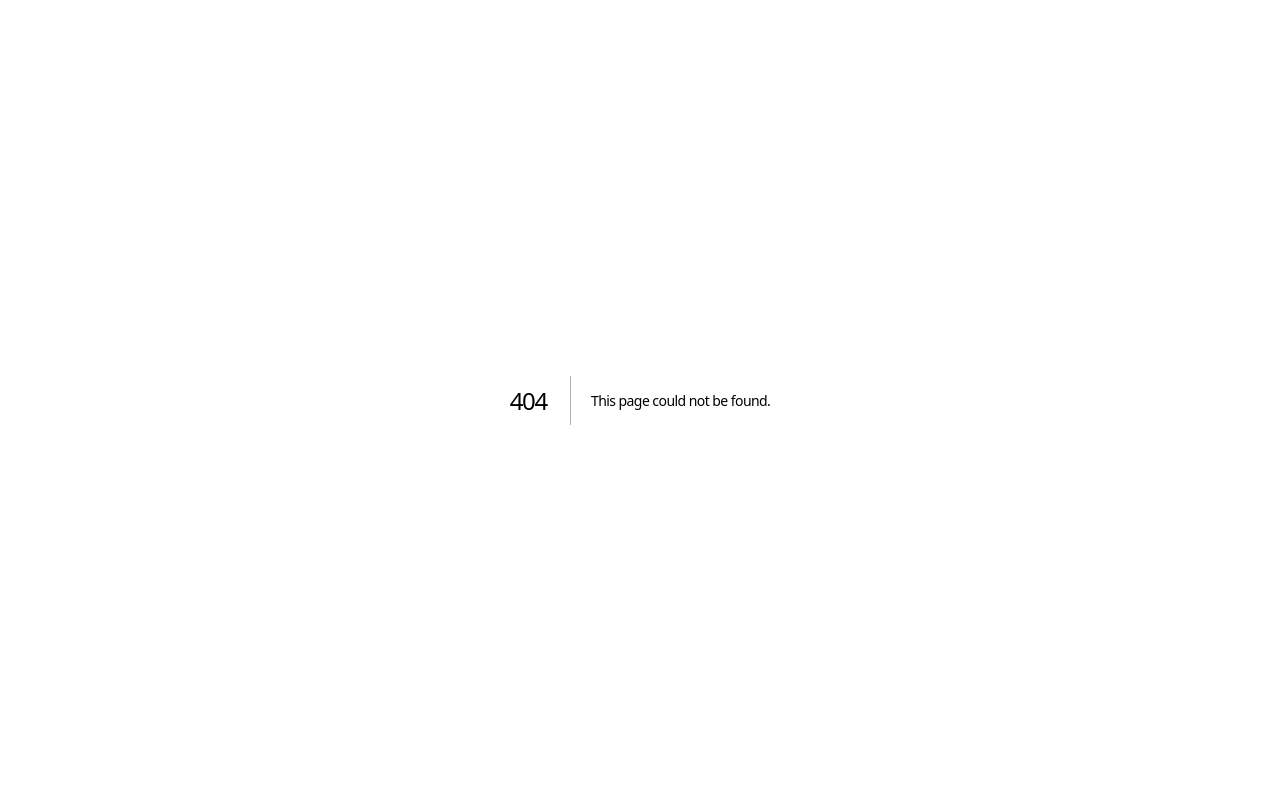
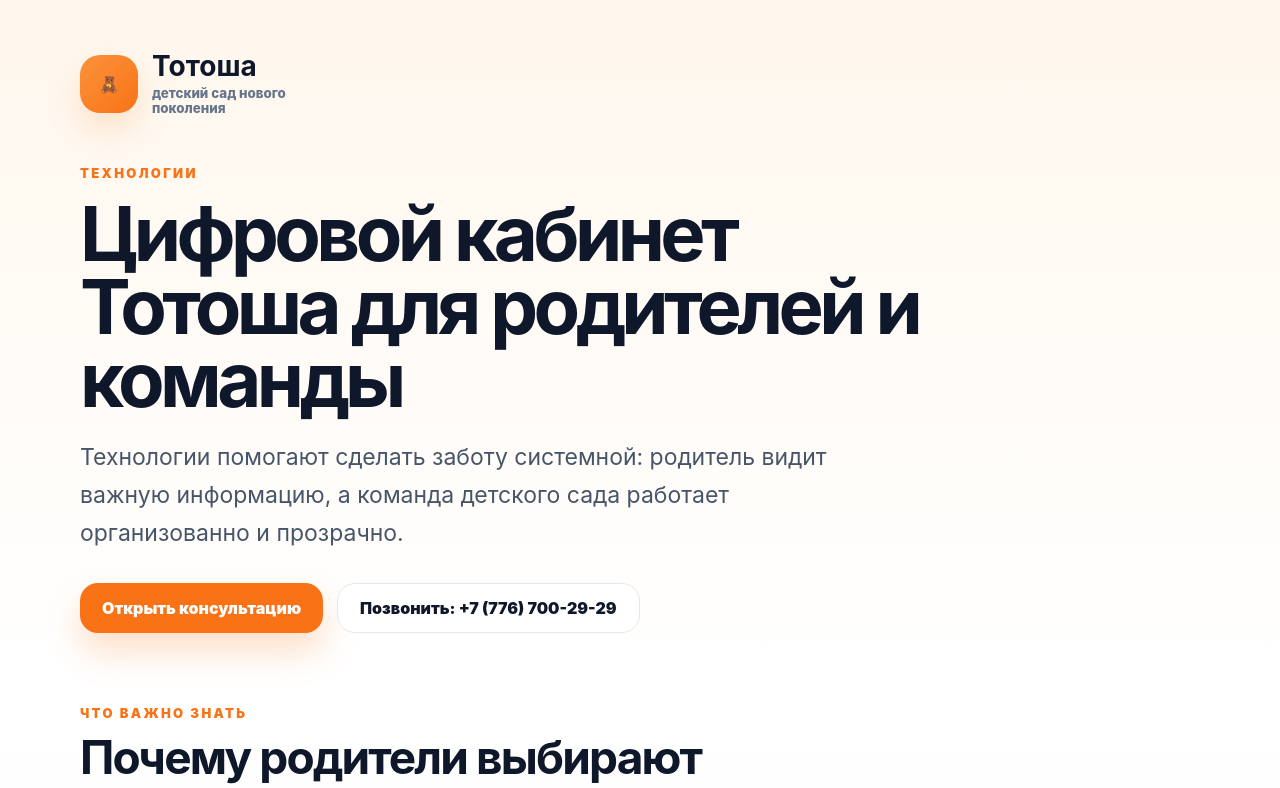
Before and after one commit to nexora-kz/totosha, a Next.js app: page /cabinet in a window 1280 px wide. Before the commit this address had no page. Shown: the top 788 px of the page. Built offline with nearby package versions, Linux system fonts and the light colour scheme.

Commit message:
TOTOSHA SEO: add cabinet page

```diff
--- /dev/null
+++ b/app/cabinet/page.tsx
@@ -0,0 +1,27 @@
+import type { Metadata } from 'next';
+import { SeoLanding } from '../../components/SeoLanding';
+
+export const metadata: Metadata = {
+  title: 'Цифровой кабинет Тотоша для родителей',
+  description: 'Цифровой кабинет Тотоша: посещаемость, питание, уведомления, фотоотчёты, оплата и прозрачная связь между родителями и детским садом.',
+  alternates: { canonical: '/cabinet' },
+};
+
+export default function CabinetSeoPage() {
+  return (
+    <SeoLanding
+      eyebrow="Технологии"
+      title="Цифровой кабинет Тотоша для родителей и команды"
+      description="Технологии помогают сделать заботу системной: родитель видит важную информацию, а команда детского сада работает организованно и прозрачно."
+      bullets={[
+        'Посещаемость ребёнка',
+        'Фотоотчёты и уведомления',
+        'Баланс и история оплат',
+        'Карточка ребёнка и особенности ухода',
+        'Коммуникация с детским садом',
+        'Контроль качества процессов',
+      ]}
+      cta="Открыть консультацию"
+    />
+  );
+}
```
